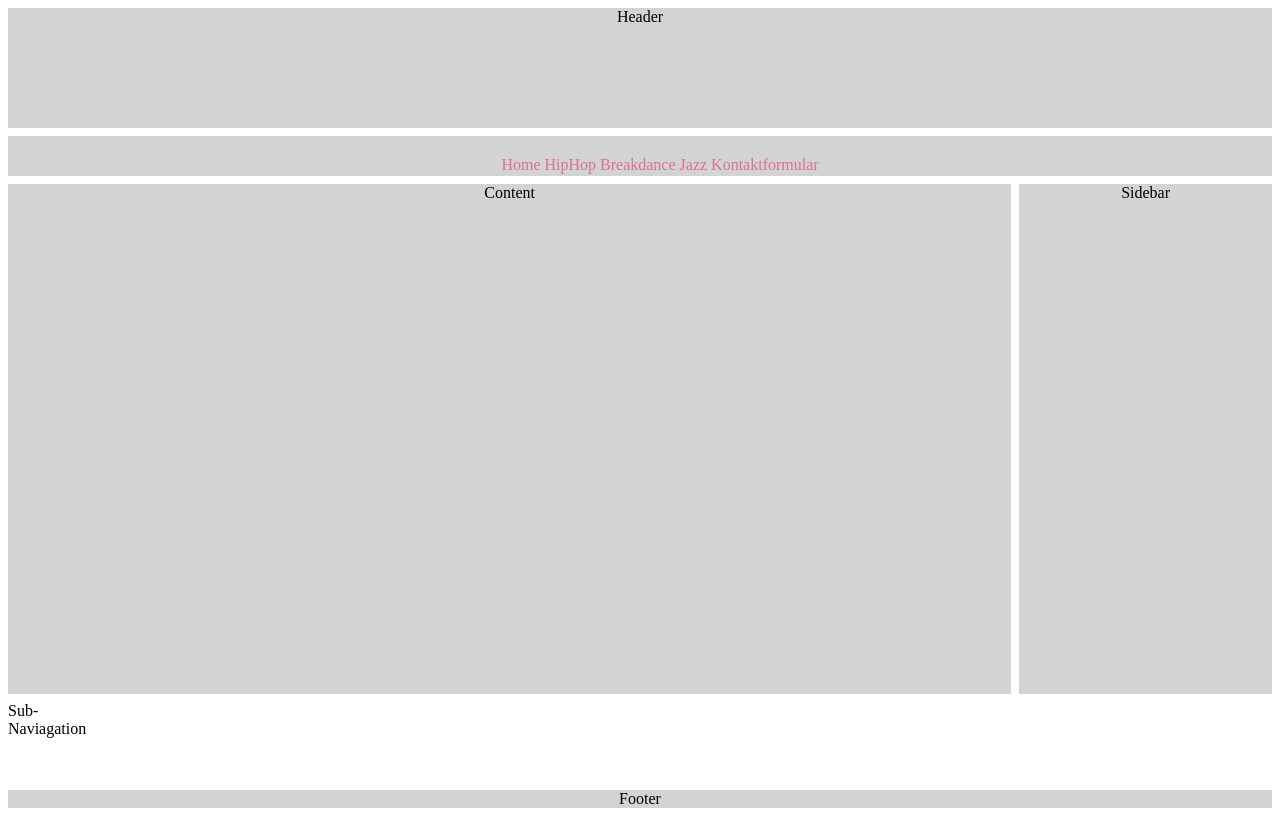
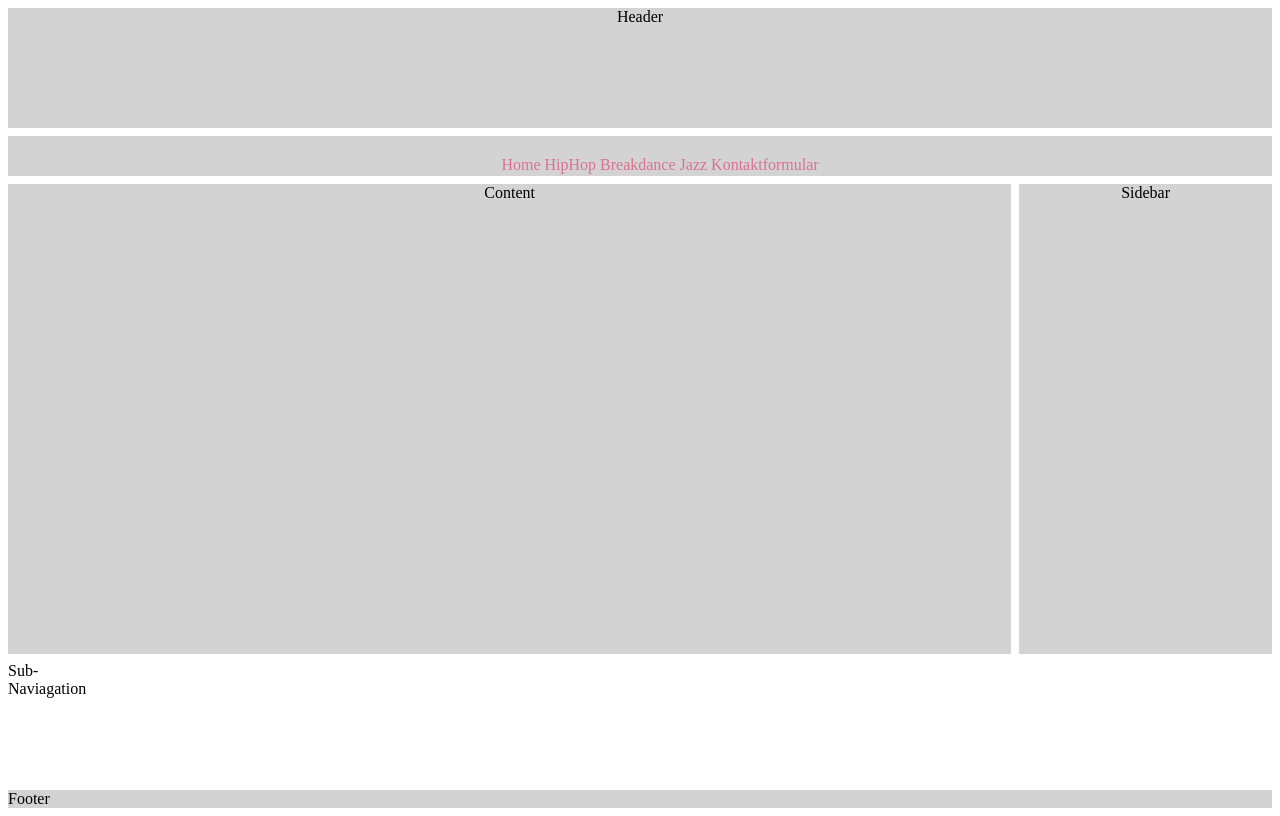
Before and after one commit to alessiaragusa/M101, a plain HTML site: page index.html in a window 1280 px wide. Drawn offline with Linux system fonts and the light colour scheme; files that its build step writes are made by us from their sources.

Commit message:
Update stylesheet.css

```diff
--- a/stylesheet.css
+++ b/stylesheet.css
@@ -11,7 +11,7 @@
     height: 100vh;
 
     grid-template-columns: 20% 1fr 20%;
-    grid-template-rows:  15% 5% 1fr 10%;
+    grid-template-rows:  15% 5% 1fr 15%;
 
     grid-row-gap: 8px;
     grid-column-gap: 8px;
@@ -55,6 +55,13 @@ section {
     text-align: center;
 
 }
+
+footer {
+    text-align: start;
+}
+ p {
+     margin-left: 1rem;
+ }
 
 li {
     display: flex;
```
